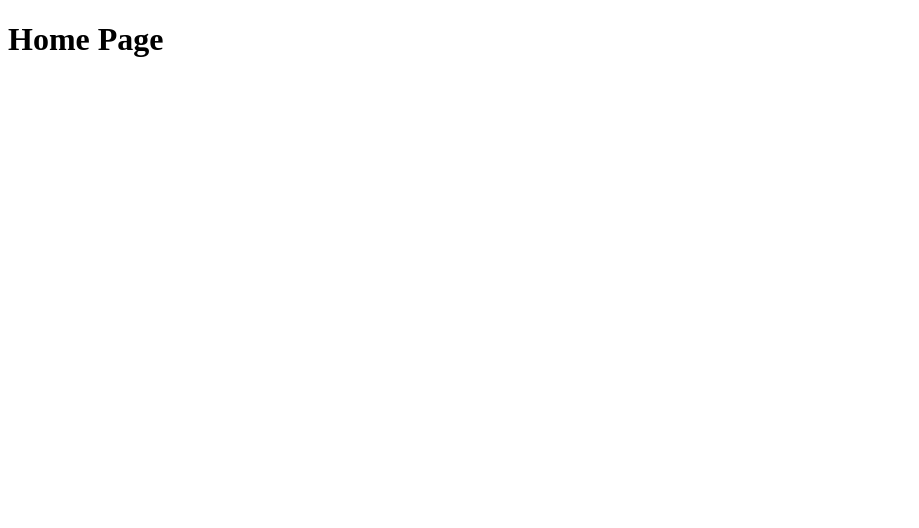
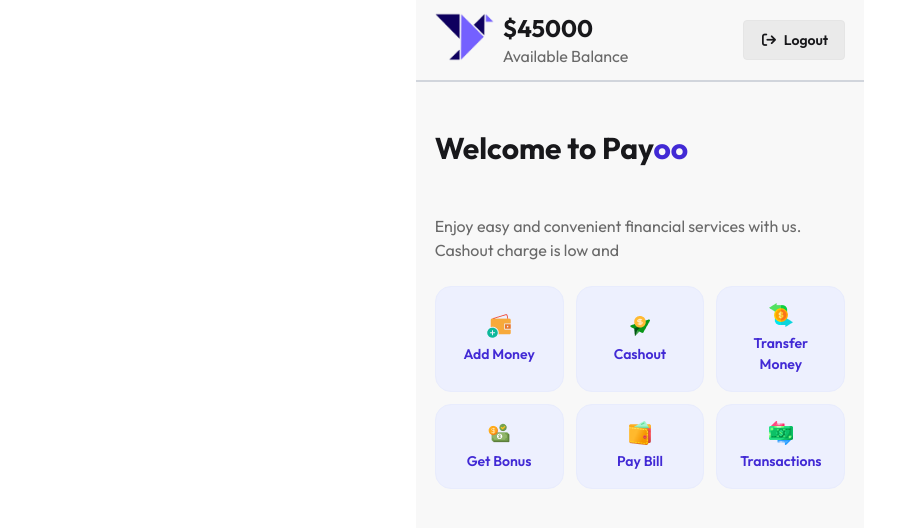
Before and after one commit to Tariqul911/payoo, a plain HTML site: page home.html in a window 1280 px wide. Shown: the whole page, without its empty margins (0-919 px from the left). Drawn offline with nearby package versions, Linux system fonts and the light colour scheme.

Commit message:
added home page design

```diff
--- a/home.html
+++ b/home.html
@@ -1,11 +1,119 @@
 <!doctype html>
-<html lang="en">
+<html lang="en" data-theme="light">
   <head>
     <meta charset="UTF-8" />
     <meta name="viewport" content="width=device-width, initial-scale=1.0" />
-    <title>Home Page</title>
+    <title>Payoo | Home</title>
+    <link rel="shortcut icon" href="assets/logo.png" type="image/x-icon" />
+
+    <!-- Tailwind and Daisy UI -->
+    <link
+      href="https://cdn.jsdelivr.net/npm/daisyui@5"
+      rel="stylesheet"
+      type="text/css"
+    />
+    <script src="https://cdn.jsdelivr.net/npm/@tailwindcss/browser@4"></script>
+
+    <!-- Fonts -->
+    <link rel="preconnect" href="https://fonts.googleapis.com" />
+    <link rel="preconnect" href="https://fonts.gstatic.com" crossorigin />
+    <link
+      href="https://fonts.googleapis.com/css2?family=Outfit:wght@100..900&display=swap"
+      rel="stylesheet"
+    />
+
+    <!-- icons -->
+
+    <link
+      rel="stylesheet"
+      href="https://cdnjs.cloudflare.com/ajax/libs/font-awesome/7.0.1/css/all.min.css"
+      integrity="sha512-2SwdPD6INVrV/lHTZbO2nodKhrnDdJK9/kg2XD1r9uGqPo1cUbujc+IYdlYdEErWNu69gVcYgdxlmVmzTWnetw=="
+      crossorigin="anonymous"
+      referrerpolicy="no-referrer"
+    />
+
+    <style>
+      * {
+        font-family: "Outfit", sans-serif;
+      }
+    </style>
   </head>
-  <body>
-    <h1>Home Page</h1>
+
+  <body class="min-h-screen max-w-md bg-base-200 mx-auto">
+    <header class="border-b-2 border-gray-300">
+      <section class="w-11/12 mx-auto py-3 flex justify-between items-center">
+        <div class="left flex gap-2">
+          <div class="log w-[60px]">
+            <img src="assets/logo.png" alt="" />
+          </div>
+
+          <div class="balance-info">
+            <h2 class="text-2xl font-bold">$<span id="balance">45000</span></h2>
+            <p class="text-[#08080898]">Available Balance</p>
+          </div>
+        </div>
+
+        <div class="right">
+          <a href="/index.html" class="btn btn-soft">
+            <i class="fa-solid fa-arrow-right-from-bracket"></i>
+            Logout
+          </a>
+        </div>
+      </section>
+    </header>
+
+    <section class="w-11/12 mx-auto">
+      <h2 class="text-3xl font-bold py-12 space-y-5">
+        Welcome to Pay<span class="text-primary">oo</span>
+      </h2>
+      <p class="text-[#08080898] pb-6">
+        Enjoy easy and convenient financial services with us. Cashout charge is
+        low and
+      </p>
+
+      <div class="buttons grid grid-cols-3 gap-3">
+        <button
+          class="btn flex-col h-full py-4 rounded-2xl btn-primary btn-soft"
+        >
+          <img src="assets/opt-1.png" alt="" />
+          <p>Add Money</p>
+        </button>
+
+        <button
+          class="btn flex-col h-full py-4 rounded-2xl btn-primary btn-soft"
+        >
+          <img src="assets/opt-2.png" alt="" />
+          <p>Cashout</p>
+        </button>
+
+        <button
+          class="btn flex-col h-full py-4 rounded-2xl btn-primary btn-soft"
+        >
+          <img src="assets/opt-3.png" alt="" />
+          <p>Transfer Money</p>
+        </button>
+
+        <button
+          class="btn flex-col h-full py-4 rounded-2xl btn-primary btn-soft"
+        >
+          <img src="assets/opt-4.png" alt="" />
+          <p>Get Bonus</p>
+        </button>
+
+        <button
+          class="btn flex-col h-full py-4 rounded-2xl btn-primary btn-soft"
+        >
+          <img src="assets/opt-5.png" alt="" />
+          <p>Pay Bill</p>
+        </button>
+
+        <button
+          class="btn flex-col h-full py-4 rounded-2xl btn-primary btn-soft"
+        >
+          <img src="assets/opt-6.png" alt="" />
+          <p>Transactions</p>
+        </button>
+      </div>
+    </section>
   </body>
 </html>
```
Also changed, not shown: index.html (+2 -1 lines).
